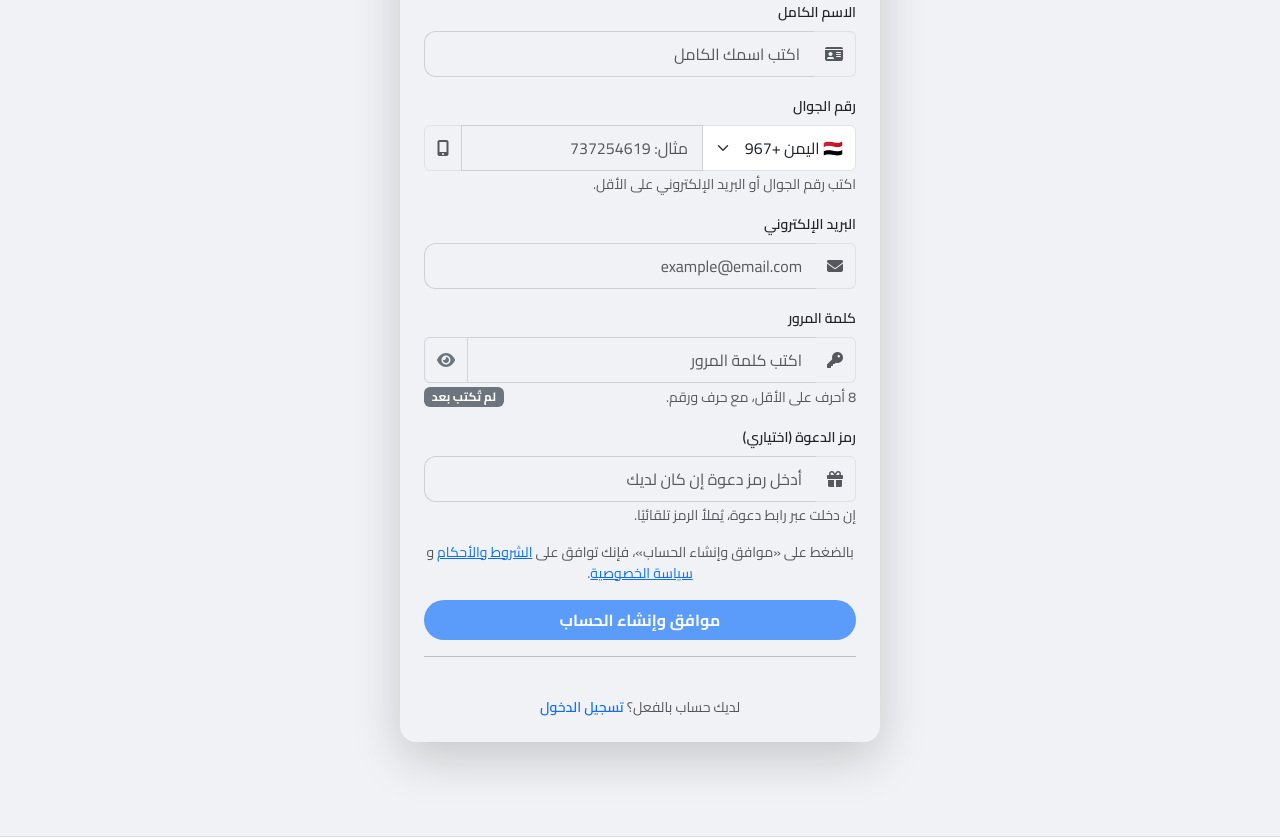
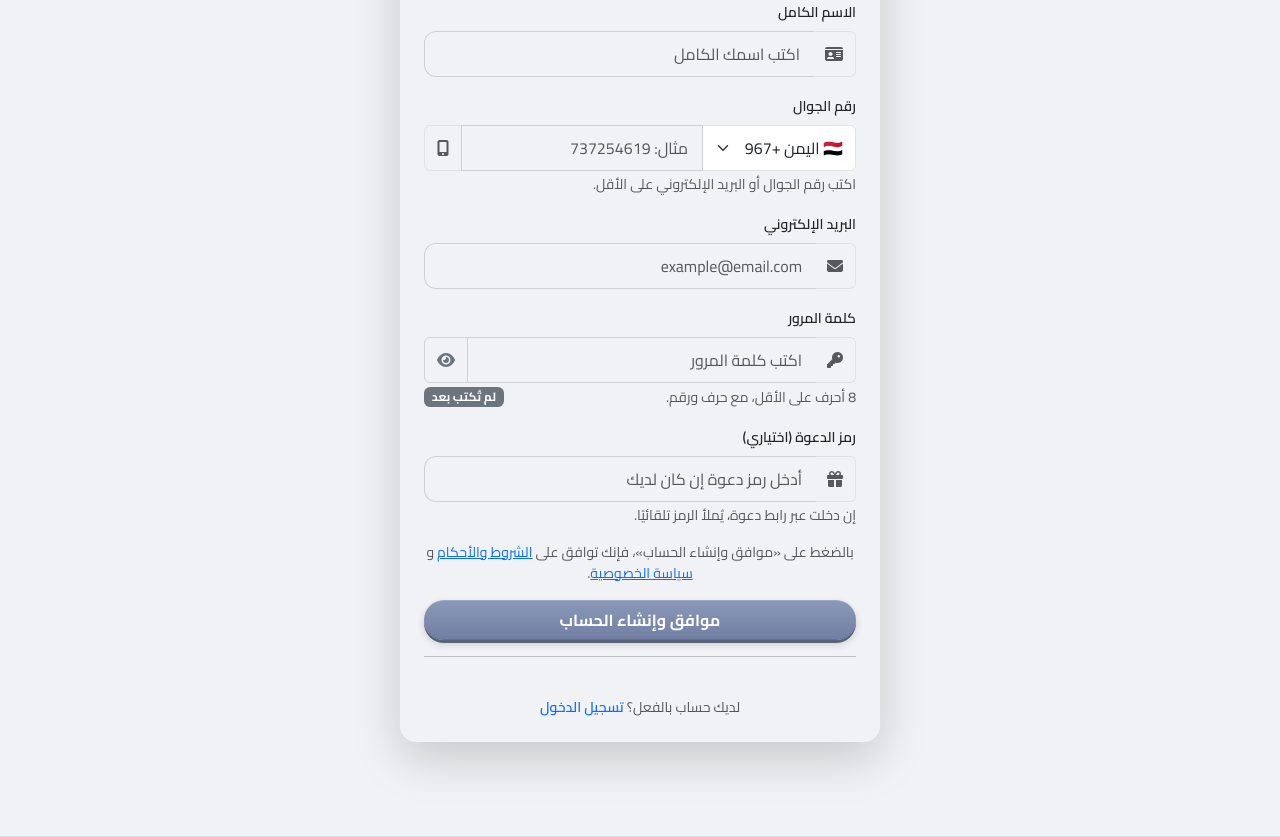
Before and after one commit to smart2ye/ANTER, a Flask app: page /auth/register in a window 1280 px wide. Shown: the part 295-1132 px from the top of the page. Run offline with Flask 3, Linux system fonts and the light colour scheme; some libraries are stand-ins or nearby versions.

Commit message:
auth: زر Embossed لصفحتي تسجيل الدخول والتسجيل (auth-buttons.css)

```diff
--- /dev/null
+++ b/app/static/css/auth-buttons.css
@@ -0,0 +1,62 @@
+/* ANTER: زر Embossed — يطبق على أزرار تسجيل الدخول والتسجيل فقط. */
+
+.anter-embossed-btn {
+    background: linear-gradient(180deg, #0049D6 0%, #003AAB 100%) !important;
+    border: none !important;
+    box-shadow:
+        0 1px 0 rgba(255, 255, 255, 0.28) inset,
+        0 -2px 0 rgba(0, 0, 0, 0.20) inset,
+        0 6px 0 #002A7A,
+        0 8px 18px rgba(0, 58, 171, 0.35);
+    transform: translateY(0);
+    transition:
+        transform 0.12s ease,
+        box-shadow 0.12s ease,
+        background 0.12s ease;
+    position: relative;
+}
+
+.anter-embossed-btn:hover:not(:disabled) {
+    background: linear-gradient(180deg, #0054F0 0%, #003CC0 100%) !important;
+    transform: translateY(-1px);
+    box-shadow:
+        0 1px 0 rgba(255, 255, 255, 0.32) inset,
+        0 -2px 0 rgba(0, 0, 0, 0.20) inset,
+        0 7px 0 #002A7A,
+        0 11px 22px rgba(0, 58, 171, 0.42);
+}
+
+.anter-embossed-btn:active:not(:disabled) {
+    transform: translateY(4px);
+    box-shadow:
+        0 1px 0 rgba(255, 255, 255, 0.20) inset,
+        0 -1px 0 rgba(0, 0, 0, 0.15) inset,
+        0 2px 0 #002A7A,
+        0 3px 8px rgba(0, 58, 171, 0.30);
+}
+
+.anter-embossed-btn:disabled {
+    background: linear-gradient(180deg, #7A8AAE 0%, #5A6B95 100%) !important;
+    box-shadow:
+        0 1px 0 rgba(255, 255, 255, 0.15) inset,
+        0 -1px 0 rgba(0, 0, 0, 0.15) inset,
+        0 3px 0 #3F4A63,
+        0 4px 8px rgba(0, 0, 0, 0.20);
+    cursor: not-allowed;
+    transform: none;
+    opacity: 0.85;
+}
+
+.anter-embossed-btn:focus-visible {
+    outline: 3px solid rgba(0, 200, 248, 0.55);
+    outline-offset: 3px;
+}
+
+@media (prefers-reduced-motion: reduce) {
+    .anter-embossed-btn,
+    .anter-embossed-btn:hover,
+    .anter-embossed-btn:active {
+        transition: none !important;
+        transform: none !important;
+    }
+}
--- a/app/templates/auth/login.html
+++ b/app/templates/auth/login.html
@@ -61,7 +61,7 @@
             </div>
 
             <!-- زر الدخول -->
-            {{ form.submit(class="btn btn-primary w-100 py-2 fw-bold rounded-pill mb-3") }}
+            {{ form.submit(class="btn btn-primary w-100 py-2 fw-bold rounded-pill mb-3 anter-embossed-btn") }}
         </form>
 
         <hr class="my-3">
--- a/app/templates/auth/register.html
+++ b/app/templates/auth/register.html
@@ -82,7 +82,7 @@
                 <a href="{{ url_for('main.privacy') }}" target="_blank">سياسة الخصوصية</a>.
             </div>
 
-            {{ form.submit(value="موافق وإنشاء الحساب", class="btn btn-primary w-100 py-2 fw-bold rounded-pill", id="registerSubmitBtn", disabled=True) }}
+            {{ form.submit(value="موافق وإنشاء الحساب", class="btn btn-primary w-100 py-2 fw-bold rounded-pill anter-embossed-btn", id="registerSubmitBtn", disabled=True) }}
         </form>
 
         <hr class="my-3">
--- a/app/templates/base.html
+++ b/app/templates/base.html
@@ -45,6 +45,7 @@
     <link rel="stylesheet" href="{{ url_for('static', filename='vendor/fontawesome/css/anter-icons.min.css') }}?v=20261028d">
     <link rel="stylesheet" href="{{ url_for('static', filename='css/style.css') }}?v=20261028c">
     <link rel="stylesheet" href="{{ url_for('static', filename='css/stories.css') }}?v=20261019a">
+    <link rel="stylesheet" href="{{ url_for('static', filename='css/auth-buttons.css') }}?v=20261029a">
     <!-- Google Tag Manager -->
     <script>(function(w,d,s,l,i){w[l]=w[l]||[];w[l].push({'gtm.start':
     new Date().getTime(),event:'gtm.js'});var f=d.getElementsByTagName(s)[0],
```
